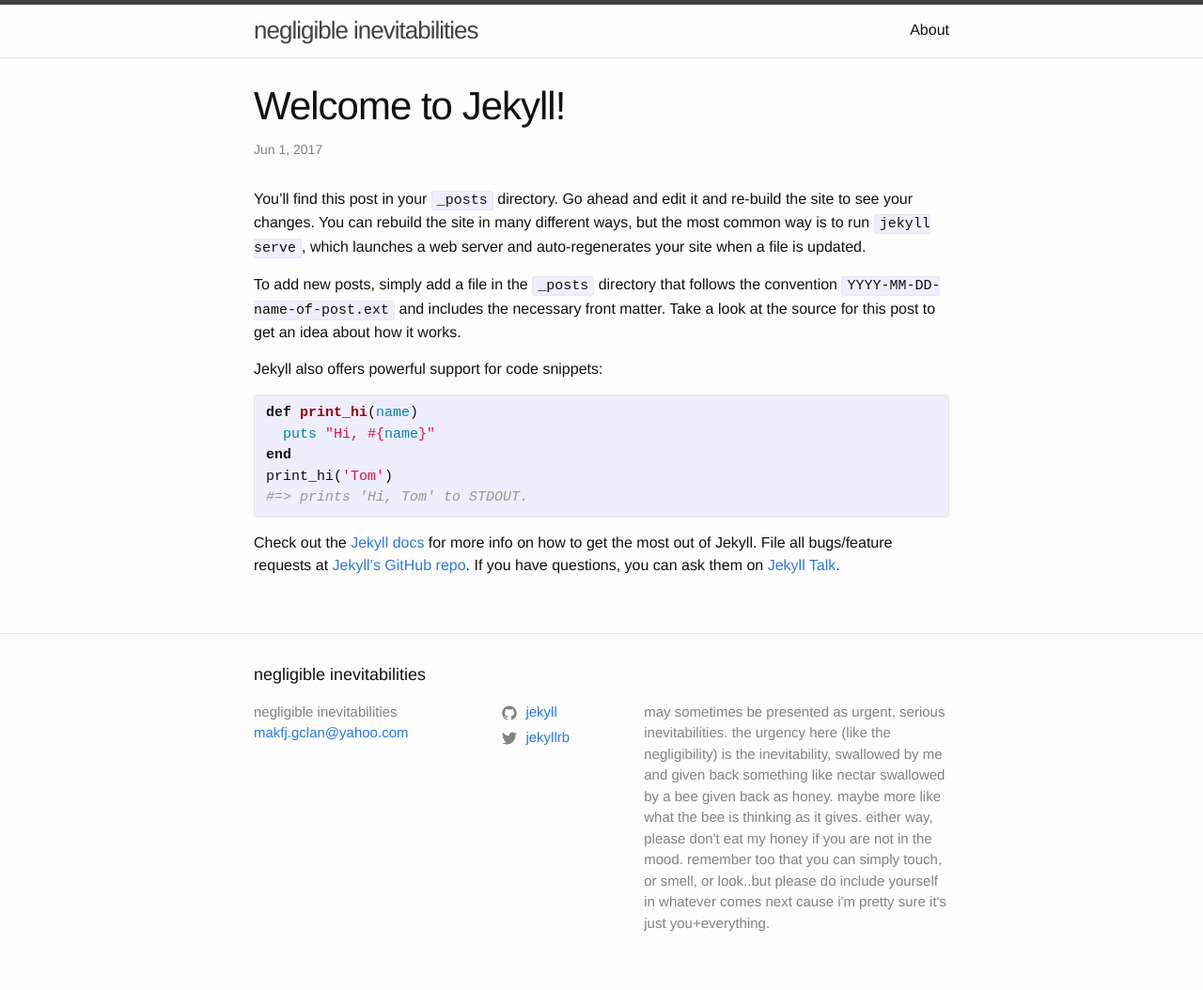
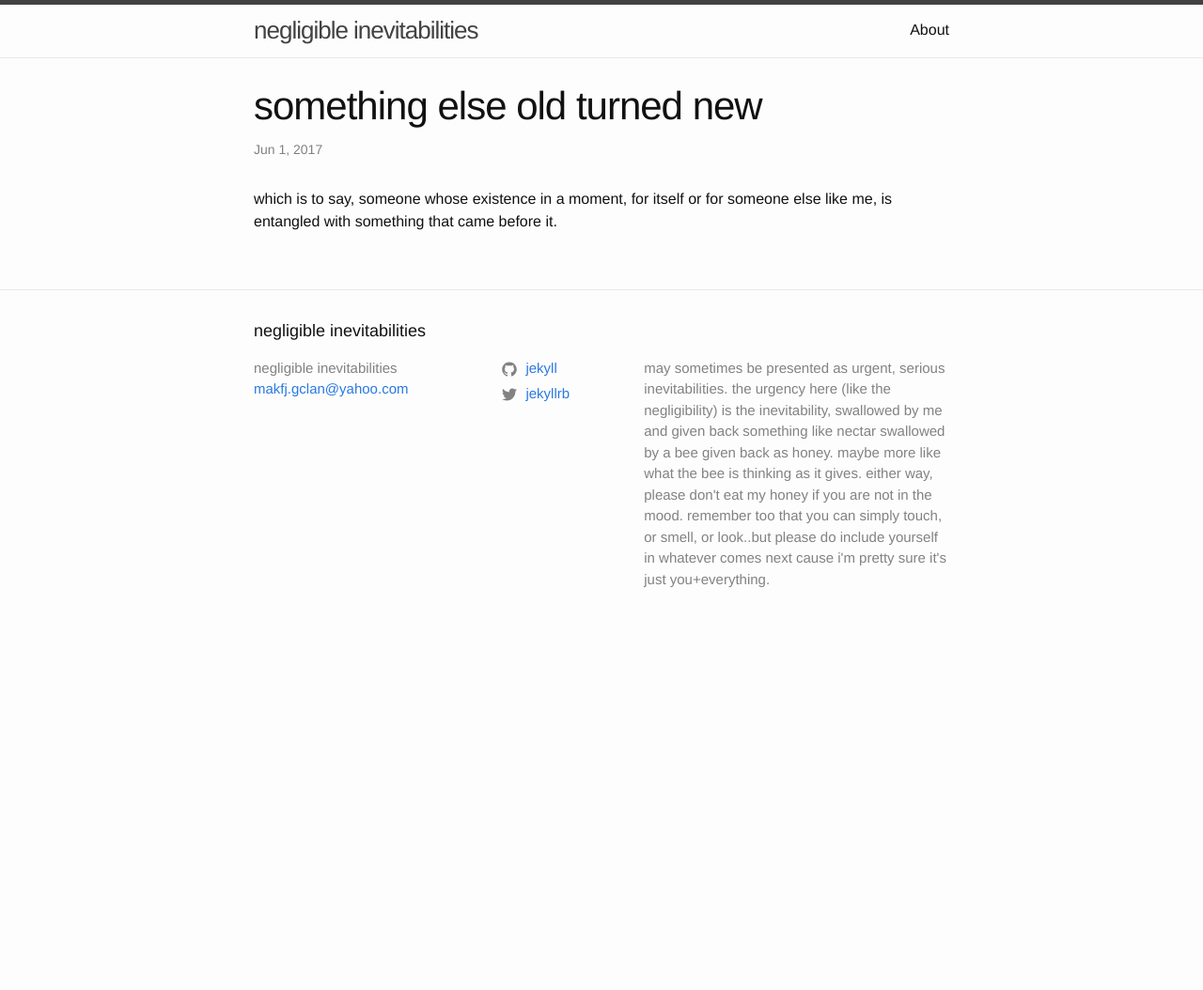
Before and after one commit to jamalgaddis/jamalgaddis.github.io, a Jekyll site: the page built from _posts/2017-06-01-welcome-to-jekyll.markdown, in a window 1280 px wide. Shown: the whole page at 94% size. Built offline with Jekyll 4.4.1, drawn with Linux system fonts in a browser that asks for light colours; after the commit the page ends 900 px from its top, so only the background shows below that.

Commit message:
Update 2017-06-01-welcome-to-jekyll.markdown

```diff
--- a/_posts/2017-06-01-welcome-to-jekyll.markdown
+++ b/_posts/2017-06-01-welcome-to-jekyll.markdown
@@ -1,25 +1,7 @@
 ---
 layout: post
-title:  "Welcome to Jekyll!"
+title:  "something else old turned new"
 date:   2017-06-01 16:27:32 -0400
 categories: jekyll update
 ---
-You’ll find this post in your `_posts` directory. Go ahead and edit it and re-build the site to see your changes. You can rebuild the site in many different ways, but the most common way is to run `jekyll serve`, which launches a web server and auto-regenerates your site when a file is updated.
-
-To add new posts, simply add a file in the `_posts` directory that follows the convention `YYYY-MM-DD-name-of-post.ext` and includes the necessary front matter. Take a look at the source for this post to get an idea about how it works.
-
-Jekyll also offers powerful support for code snippets:
-
-{% highlight ruby %}
-def print_hi(name)
-  puts "Hi, #{name}"
-end
-print_hi('Tom')
-#=> prints 'Hi, Tom' to STDOUT.
-{% endhighlight %}
-
-Check out the [Jekyll docs][jekyll-docs] for more info on how to get the most out of Jekyll. File all bugs/feature requests at [Jekyll’s GitHub repo][jekyll-gh]. If you have questions, you can ask them on [Jekyll Talk][jekyll-talk].
-
-[jekyll-docs]: https://jekyllrb.com/docs/home
-[jekyll-gh]:   https://github.com/jekyll/jekyll
-[jekyll-talk]: https://talk.jekyllrb.com/
+which is to say, someone whose existence in a moment, for itself or for someone else like me, is entangled with something that came before it.
```
